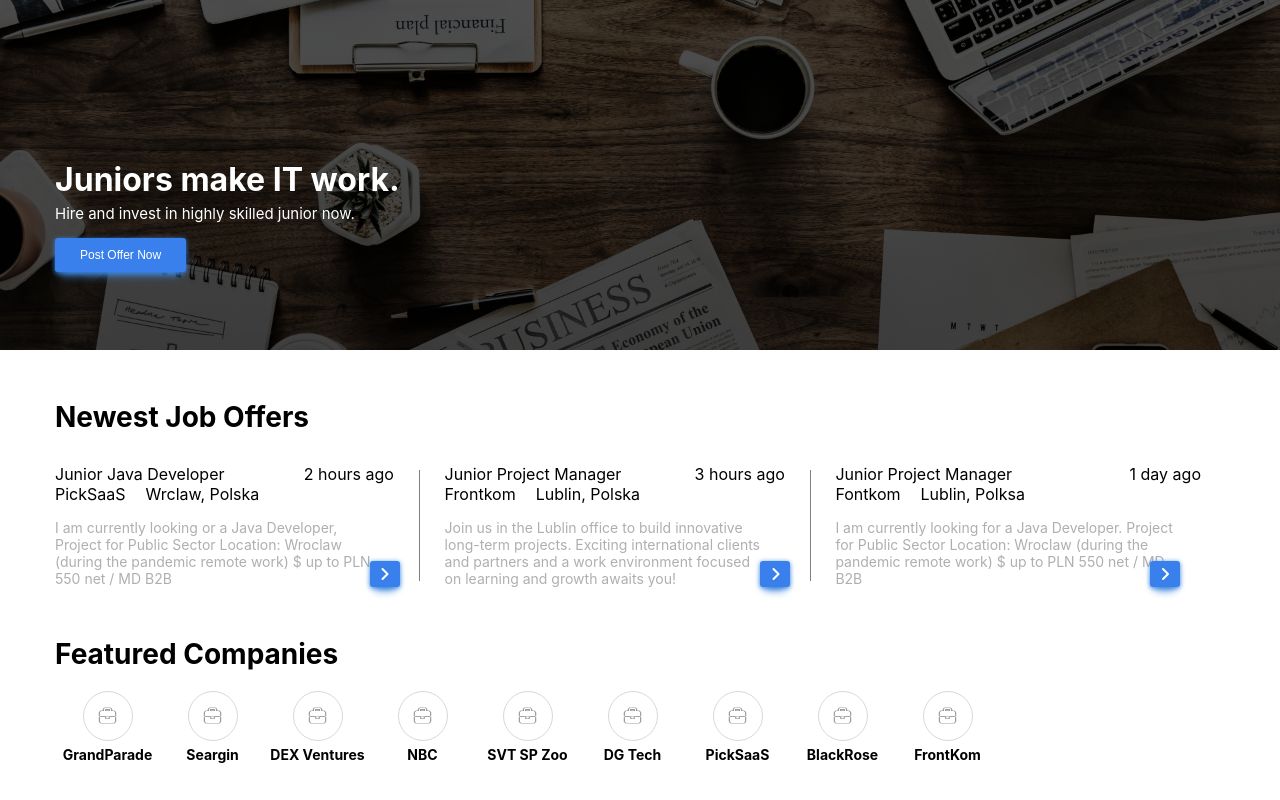
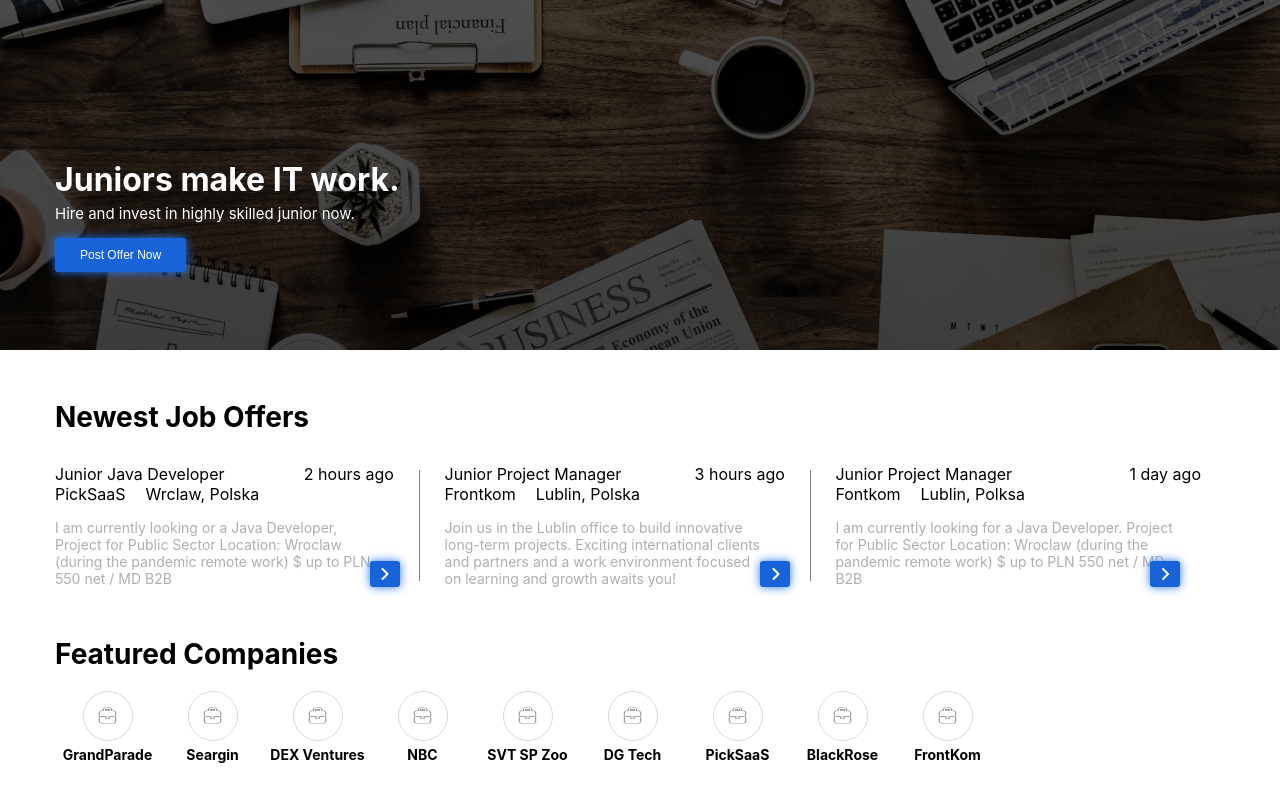
Before and after one commit to apkt1apkt/jjo, a React (Create React App) app: page / in a window 1280 px wide. Built offline with nearby package versions, Linux system fonts and the light colour scheme.

Commit message:
fix button color and shadows

```diff
--- a/src/index.css
+++ b/src/index.css
@@ -43,19 +43,19 @@ body {
 
 button {
   cursor: pointer;
-  background-color: #3980ec;
+  background-color: #1863d8;
   padding: 10px 25px;
   border-style: none;
   border-radius: 3px;
   overflow: hidden;
   color: white;
   font-size: 12px;
-  box-shadow: 0px 8px 9px -5px #3c85dc, 0px 1px 5px 0px #3c85dc;
+  box-shadow: 0px 0px 0px 0px #2877f2, 0px 0px 10px 0px #2877f2;
 }
 
 button:hover {
-  background-color: #1661ad;
-  box-shadow: 0px 8px 9px -5px #1481ee, 0px 1px 5px 0px #1661ad;
+  background-color: #3980ec;
+  box-shadow: 0px 0px 0px 0px #2877f2, 0px 0px 10px 0px #2877f2;
 }
 
 header {
```
